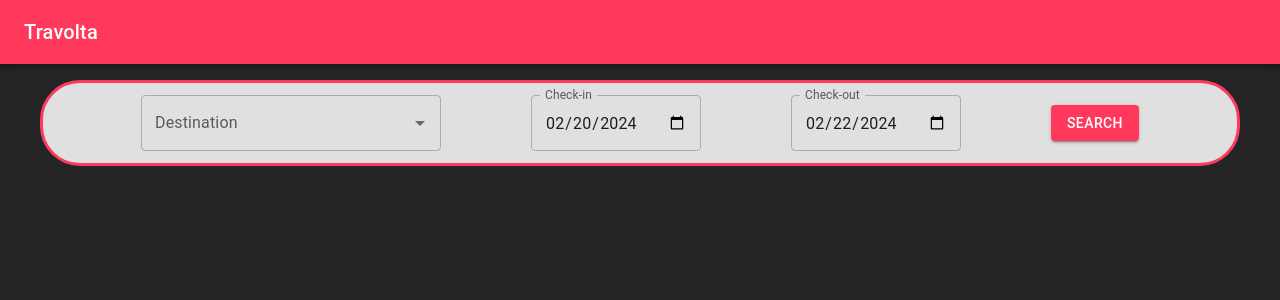
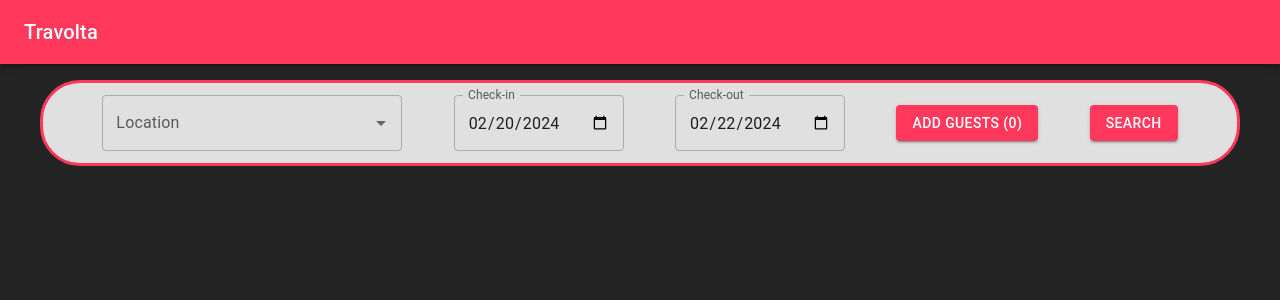
Before and after one commit to jasimawan/travolta, a React (Vite) app in the folder frontend/: page / in a window 1280 px wide. Shown: the top 300 px of the page. Built offline with nearby package versions, Linux system fonts and the light colour scheme.

Commit message:
frontend: search bar with context

```diff
--- a/frontend/src/App.tsx
+++ b/frontend/src/App.tsx
@@ -1,13 +1,16 @@
 import Box from "@mui/material/Box";
 import MainAppBar from "./components/Appbar";
 import { GlobalSearch } from "./components/GlobalSearch";
+import { GlobalSearchProvider } from "./context/GlobalSearchContext";
 
 function App() {
   return (
-    <Box>
-      <MainAppBar />
-      <GlobalSearch />
-    </Box>
+    <GlobalSearchProvider>
+      <Box>
+        <MainAppBar />
+        <GlobalSearch />
+      </Box>
+    </GlobalSearchProvider>
   );
 }
 
--- a/frontend/src/components/GlobalSearch.tsx
+++ b/frontend/src/components/GlobalSearch.tsx
@@ -5,10 +5,21 @@ import TextField from "@mui/material/TextField";
 import Button from "@mui/material/Button";
 import Stack from "@mui/material/Stack";
 import Container from "@mui/material/Container";
+import GuestsMenu from "./GuestsMenu";
 
 interface City {
   label: string;
 }
+
+const cities: City[] = [
+  { label: "New York City" },
+  { label: "San Francisco" },
+  { label: "Warsaw" },
+  { label: "Miami" },
+  { label: "Berlin" },
+  { label: "Munich" },
+  { label: "Minsk" },
+];
 
 const StyledContainer = styled(Container)(({ theme }) => ({
   marginTop: theme.spacing(2),
@@ -19,15 +30,6 @@ const StyledContainer = styled(Container)(({ theme }) => ({
 }));
 
 export const GlobalSearch: React.FC = () => {
-  // Example data for autocomplete options
-  const cities: City[] = [
-    { label: "New York City" },
-    { label: "Los Angeles" },
-    { label: "San Francisco" },
-    { label: "Chicago" },
-    { label: "Miami" },
-  ];
-
   return (
     <StyledContainer maxWidth="lg">
       <Stack
@@ -41,9 +43,7 @@ export const GlobalSearch: React.FC = () => {
           id="search-hotels-input"
           options={cities}
           sx={{ width: 300 }}
-          renderInput={(params) => (
-            <TextField {...params} label="Destination" />
-          )}
+          renderInput={(params) => <TextField {...params} label="Location" />}
         />
         <TextField
           id="check-in-date"
@@ -63,6 +63,7 @@ export const GlobalSearch: React.FC = () => {
             shrink: true,
           }}
         />
+        <GuestsMenu />
         <Button variant="contained" color="primary">
           Search
         </Button>
--- /dev/null
+++ b/frontend/src/components/GuestsMenu.tsx
@@ -0,0 +1,114 @@
+import React, { memo, useCallback, useMemo, useState } from "react";
+import styled from "@mui/material/styles/styled";
+import Button from "@mui/material/Button";
+import Menu from "@mui/material/Menu";
+import Typography from "@mui/material/Typography";
+import Container from "@mui/material/Container";
+import Box from "@mui/material/Box";
+import { useGuests } from "../selectors/globalSearchSelectors";
+
+interface Guests {
+  adults: number;
+  children: number;
+  infants: number;
+  pets: number;
+}
+
+type GuestType = keyof Guests;
+
+const StyledContainer = styled(Container)(() => ({
+  display: "flex",
+  alignItems: "center",
+  flexDirection: "row",
+  justifyContent: "space-between",
+  padding: "0, 12px !important",
+}));
+
+const StyledBox = styled(Box)(() => ({
+  display: "flex",
+  alignItems: "center",
+  flexDirection: "row",
+  justifyContent: "flex-start",
+}));
+
+const GuestsMenu: React.FC = () => {
+  const { guests, setGuests } = useGuests();
+  const [anchorEl, setAnchorEl] = useState<null | HTMLElement>(null);
+
+  const totalGuests = useMemo(
+    () => Object.values(guests).reduce((acc, val) => acc + val, 0),
+    [guests]
+  );
+
+  const handleClick = (event: React.MouseEvent<HTMLButtonElement>) => {
+    setAnchorEl(event.currentTarget);
+  };
+
+  const handleClose = () => {
+    setAnchorEl(null);
+  };
+
+  const handleIncrement = (type: GuestType) => {
+    setGuests({ ...guests, [type]: guests[type] + 1 });
+  };
+
+  const handleDecrement = (type: GuestType) => {
+    if (guests[type] > 0) {
+      setGuests({ ...guests, [type]: guests[type] - 1 });
+    }
+  };
+
+  return (
+    <div>
+      <Button onClick={handleClick} variant="contained">
+        {`Add Guests (${totalGuests})`}
+      </Button>
+      <Menu anchorEl={anchorEl} open={Boolean(anchorEl)} onClose={handleClose}>
+        {Object.entries(guests).map(([guestType, count]) => (
+          <MenuItem
+            key={guestType}
+            count={count}
+            guestType={guestType as GuestType}
+            onIncrement={handleIncrement}
+            onDecrement={handleDecrement}
+          />
+        ))}
+      </Menu>
+    </div>
+  );
+};
+
+const MenuItem = memo(
+  ({
+    onDecrement,
+    onIncrement,
+    guestType,
+    count,
+  }: {
+    guestType: GuestType;
+    count: number;
+    onDecrement: (guestType: GuestType) => void;
+    onIncrement: (guestType: GuestType) => void;
+  }) => {
+    const handleIncrement = useCallback(() => {
+      onIncrement(guestType);
+    }, [onIncrement, guestType]);
+
+    const handleDecrement = useCallback(() => {
+      onDecrement(guestType);
+    }, [onDecrement, guestType]);
+
+    return (
+      <StyledContainer>
+        <Typography width="50%">{`${guestType.toUpperCase()}:`}</Typography>
+        <StyledBox>
+          <Button onClick={handleDecrement}>-</Button>
+          <Typography>{count}</Typography>
+          <Button onClick={handleIncrement}>+</Button>
+        </StyledBox>
+      </StyledContainer>
+    );
+  }
+);
+
+export default GuestsMenu;
--- /dev/null
+++ b/frontend/src/context/GlobalSearchContext.tsx
@@ -0,0 +1,60 @@
+import React, { FC, createContext, useContext, useMemo, useState } from "react";
+
+export interface Guests {
+  adults: number;
+  children: number;
+  infants: number;
+  pets: number;
+}
+
+export type GuestType = keyof Guests;
+
+export interface IGlobalSearch {
+  location: string;
+  checkin: string;
+  checkout: string;
+  guests: Guests;
+  page: number;
+}
+
+interface GlobalSearchContextType {
+  globalSearch: IGlobalSearch;
+  setGlobalSearch: React.Dispatch<React.SetStateAction<IGlobalSearch>>;
+}
+
+const GlobalSearchContext = createContext<GlobalSearchContextType | undefined>(
+  undefined
+);
+
+export const GlobalSearchProvider: FC<React.PropsWithChildren<unknown>> = ({
+  children,
+}) => {
+  const [globalSearch, setGlobalSearch] = useState<IGlobalSearch>({
+    location: "",
+    checkin: "",
+    checkout: "",
+    page: 0,
+    guests: { adults: 0, children: 0, infants: 0, pets: 0 },
+  });
+
+  const context = useMemo(
+    () => ({ globalSearch, setGlobalSearch }),
+    [globalSearch, setGlobalSearch]
+  );
+
+  return (
+    <GlobalSearchContext.Provider value={context}>
+      {children}
+    </GlobalSearchContext.Provider>
+  );
+};
+
+export const useGlobalSearchContext = () => {
+  const context = useContext(GlobalSearchContext);
+  if (!context) {
+    throw new Error(
+      "useGlobalSearchContext must be used within a GlobalSearchContext"
+    );
+  }
+  return context;
+};
--- /dev/null
+++ b/frontend/src/selectors/globalSearchSelectors.ts
@@ -0,0 +1,57 @@
+import { useGlobalSearchContext, Guests } from "../context/GlobalSearchContext";
+
+export const useLocation = () => {
+  const { globalSearch, setGlobalSearch } = useGlobalSearchContext();
+  const location = globalSearch.location;
+
+  const setLocation = (newLocation: string) => {
+    setGlobalSearch((prevState) => ({
+      ...prevState,
+      location: newLocation,
+    }));
+  };
+
+  return { location, setLocation };
+};
+
+export const useCheckin = () => {
+  const { globalSearch, setGlobalSearch } = useGlobalSearchContext();
+  const checkin = globalSearch.checkin;
+
+  const setCheckin = (newCheckin: string) => {
+    setGlobalSearch((prevState) => ({
+      ...prevState,
+      checkin: newCheckin,
+    }));
+  };
+
+  return { checkin, setCheckin };
+};
+
+export const useCheckout = () => {
+  const { globalSearch, setGlobalSearch } = useGlobalSearchContext();
+  const checkout = globalSearch.checkout;
+
+  const setCheckout = (newCheckout: string) => {
+    setGlobalSearch((prevState) => ({
+      ...prevState,
+      checkout: newCheckout,
+    }));
+  };
+
+  return { checkout, setCheckout };
+};
+
+export const useGuests = () => {
+  const { globalSearch, setGlobalSearch } = useGlobalSearchContext();
+  const guests = globalSearch.guests;
+
+  const setGuests = (newGuests: Guests) => {
+    setGlobalSearch((prevState) => ({
+      ...prevState,
+      guests: newGuests,
+    }));
+  };
+
+  return { guests, setGuests };
+};
```
Also changed, not shown: frontend/.eslintrc.cjs.
